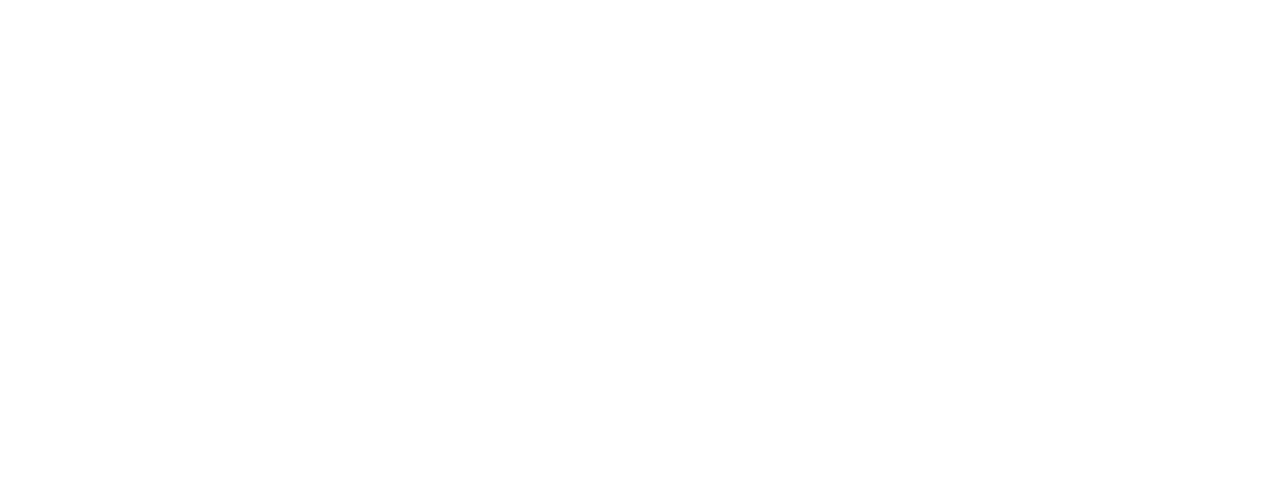
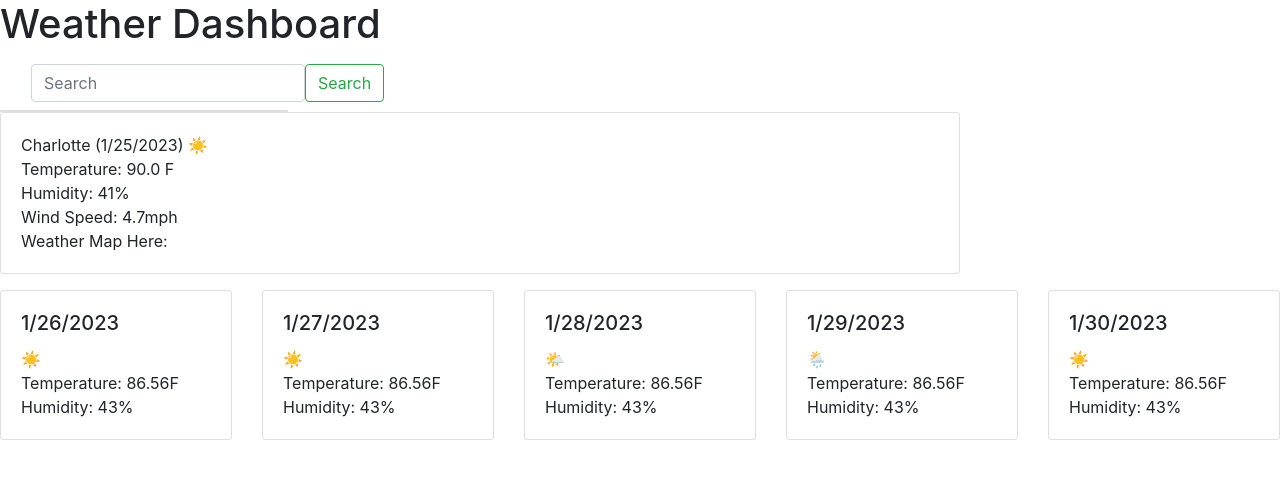
Before and after one commit to dylanjacob76/weather-dashboard, a plain HTML site: page index.html in a window 1280 px wide. Drawn offline with nearby package versions, Linux system fonts and the light colour scheme.

Commit message:
basic html page built out

```diff
--- a/index.html
+++ b/index.html
@@ -5,12 +5,114 @@
     <meta charset="UTF-8">
     <meta http-equiv="X-UA-Compatible" content="IE=edge">
     <meta name="viewport" content="width=device-width, initial-scale=1.0">
+    <link rel="stylesheet" href="https://cdn.jsdelivr.net/npm/bootstrap@4.3.1/dist/css/bootstrap.min.css"
+        integrity="sha384-ggOyR0iXCbMQv3Xipma34MD+dH/1fQ784/j6cY/iJTQUOhcWr7x9JvoRxT2MZw1T" crossorigin="anonymous">
     <link rel="stylesheet" href="./assets/css/style.css">
 
     <title>Weather Dashboard</title>
 </head>
 
 <body>
+    <header>
+        <h1 id="header">Weather Dashboard</h1>
+    </header>
+    <div class="main">
+        <div class="search">
+            <div class="search-bar">
+                <nav class="navbar bg-body-tertiary">
+                    <div class="container-fluid">
+                        <form class="d-flex" role="search">
+                            <input class="form-control me-2" type="search" placeholder="Search" aria-label="Search">
+                            <button class="btn btn-outline-success" type="submit">Search</button>
+                        </form>
+                    </div>
+                </nav>
+            </div>
+            <div class="search-results">
+                <div class="card" style="width: 18rem;">
+                    <ul class="list-group list-group-flush searched-citys">
+                        <!-- append search results to here -->
+                    </ul>
+                </div>
+            </div>
+        </div>
+        <div class="current-weather">
+            <div class="card w-75 mb-3">
+                <div class="card-body">
+                    <div class="location-date">
+                        Charlotte (1/25/2023) ☀️
+                    </div>
+                    <div class="current-temp">
+                        Temperature: 90.0 F
+                    </div>
+                    <div class="current-humidity">
+                        Humidity: 41%
+                    </div>
+                    <div class="current-wind-speed">
+                        Wind Speed: 4.7mph
+                    </div>
+                    <div class="current-map">
+                        Weather Map Here:
+                    </div>
+                </div>
+              </div>
+        </div>
+        <div class="weather-cards">
+            <div class="row row-cols-1 row-cols-md-3 g-4">
+                <div class="col">
+                    <div class="card h-100">
+                        <div class="card-body">
+                            <h5 class="card-title wc-date">1/26/2023</h5>
+                            <div class="wc-symbol">☀️</div>
+                            <div class="wc-temperature">Temperature: 86.56F</div>
+                            <div class="wc-humidity">Humidity: 43%</div>
+                        </div>
+                    </div>
+                </div>
+                <div class="col">
+                    <div class="card h-100">
+                        <div class="card-body">
+                            <h5 class="card-title wc-date">1/27/2023</h5>
+                            <div class="wc-symbol">☀️</div>
+                            <div class="wc-temperature">Temperature: 86.56F</div>
+                            <div class="wc-humidity">Humidity: 43%</div>
+                        </div>
+                    </div>
+                </div>
+                <div class="col">
+                    <div class="card h-100">
+                        <div class="card-body">
+                            <h5 class="card-title wc-date">1/28/2023</h5>
+                            <div class="wc-symbol">🌤</div>
+                            <div class="wc-temperature">Temperature: 86.56F</div>
+                            <div class="wc-humidity">Humidity: 43%</div>
+                        </div>
+                    </div>
+                </div>
+                <div class="col">
+                    <div class="card h-100">
+                        <div class="card-body">
+                            <h5 class="card-title wc-date">1/29/2023</h5>
+                            <div class="wc-symbol">🌦</div>
+                            <div class="wc-temperature">Temperature: 86.56F</div>
+                            <div class="wc-humidity">Humidity: 43%</div>
+                        </div>
+                    </div>
+                </div>
+                <div class="col">
+                    <div class="card h-100">
+                        <div class="card-body">
+                            <h5 class="card-title wc-date">1/30/2023</h5>
+                            <div class="wc-symbol">☀️</div>
+                            <div class="wc-temperature">Temperature: 86.56F</div>
+                            <div class="wc-humidity">Humidity: 43%</div>
+                        </div>
+                    </div>
+                </div>
+
+            </div>
+        </div>
+    </div>
 
     <script src="https://code.jquery.com/jquery-3.5.1.min.js"></script>
     <script src="./assets/js/script.js"></script>
```
